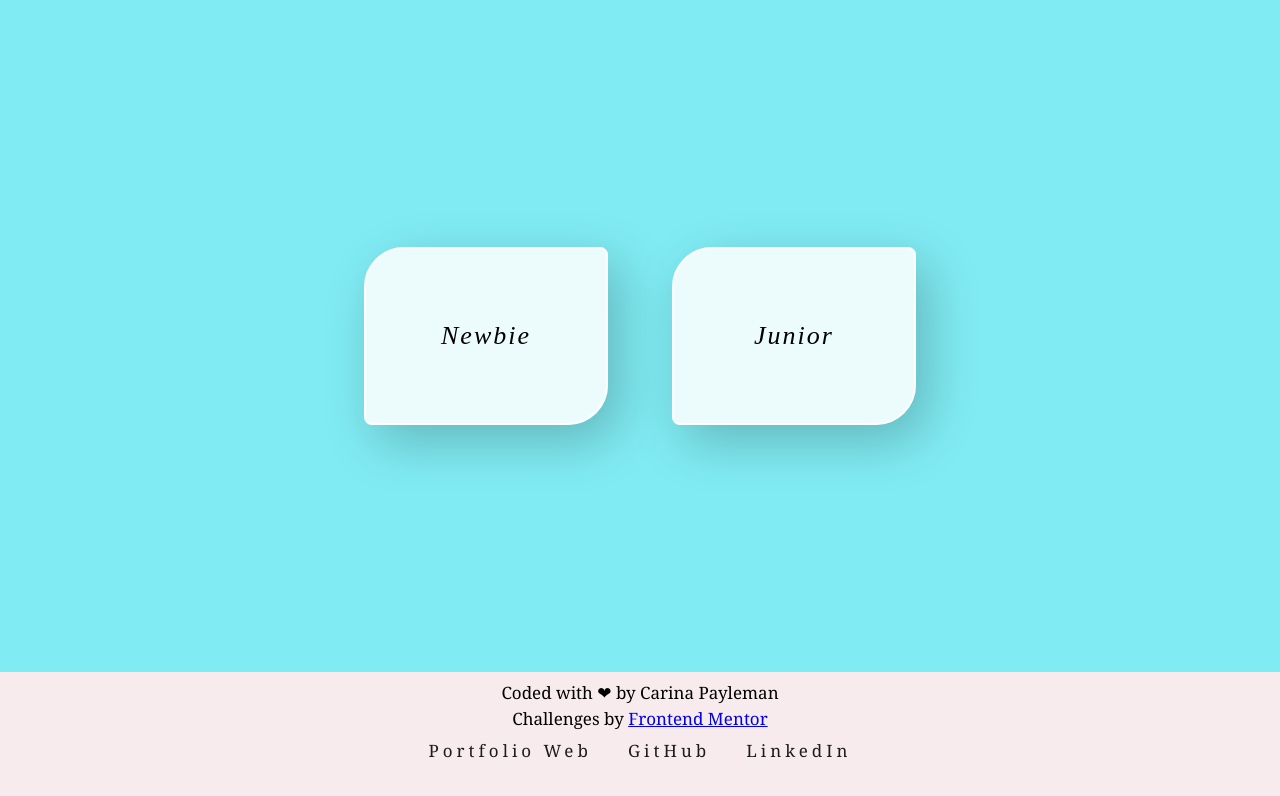
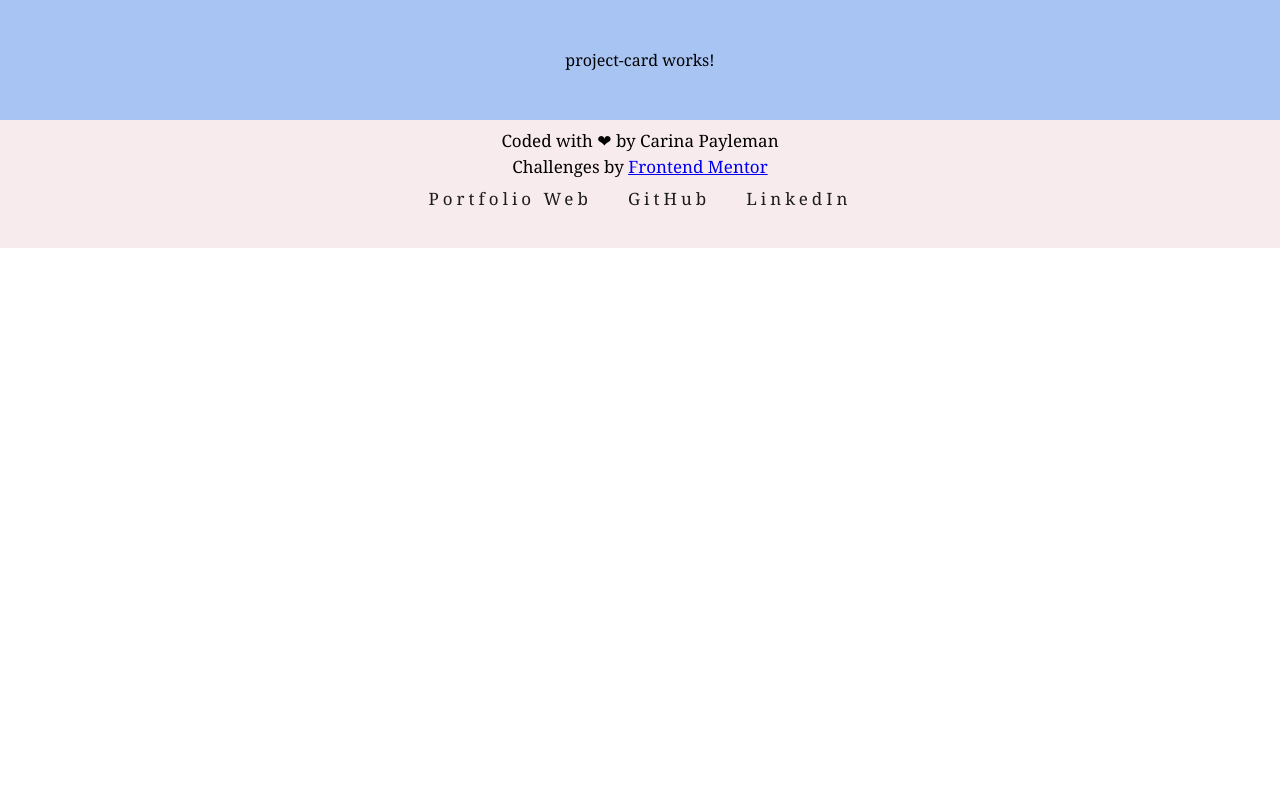
Before and after one commit to PaylemanC/frontendmentor--Angular, an Angular app: page /home in a window 1280 px wide. Shown: the top 796 px of the page. Built offline with nearby package versions, Linux system fonts and the light colour scheme; a web font is replaced by a local one.

Commit message:
Modify Home: show all projects as MVP

```diff
--- a/src/app/pages/home/home.component.scss
+++ b/src/app/pages/home/home.component.scss
@@ -7,10 +7,9 @@ app-module-card {
 }
 
 main {
-  min-height: 84vh;
-  width: 100%;
-  @include flexbox(row, center, center, 0);
-  background-color: #80ebf3;
+  @include flexbox(row, center, center, 40px);
+  flex-wrap: wrap;
+  background-color: #a8c4f3;
   font-size: 1.6rem;
-  padding: 40px;
+  padding: 48px 16px;
 }
--- a/src/app/pages/home/home.component.ts
+++ b/src/app/pages/home/home.component.ts
@@ -2,7 +2,8 @@ import { Component } from '@angular/core';
 
 @Component({
   selector: 'app-home',
-  template: `<main><app-module-card></app-module-card></main>`,
+  template: `<main><app-project-card></app-project-card></main>`,
+  //<main><app-module-card></app-module-card></main>
   styleUrls: ['./home.component.scss']
 })
 export class HomeComponent {
```
